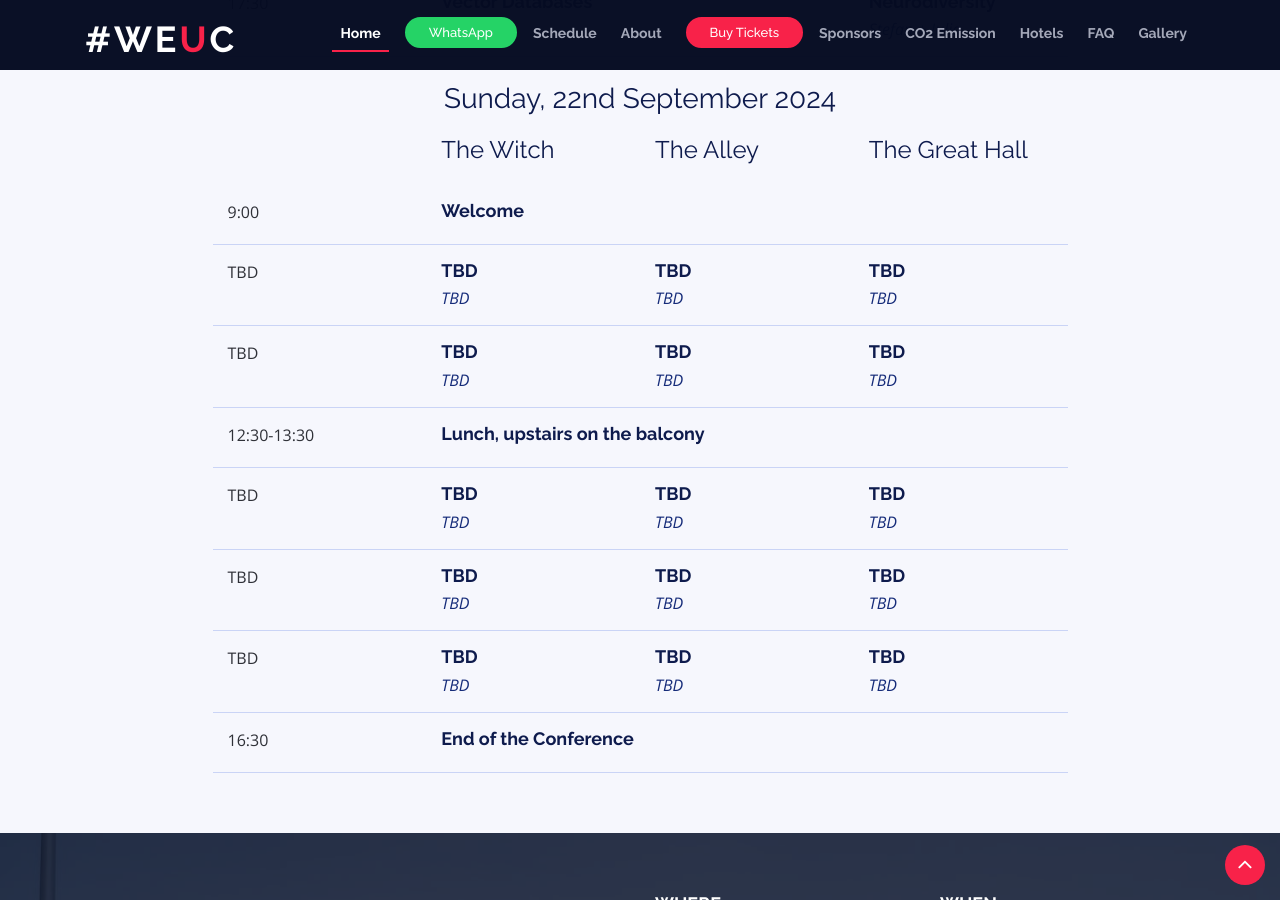
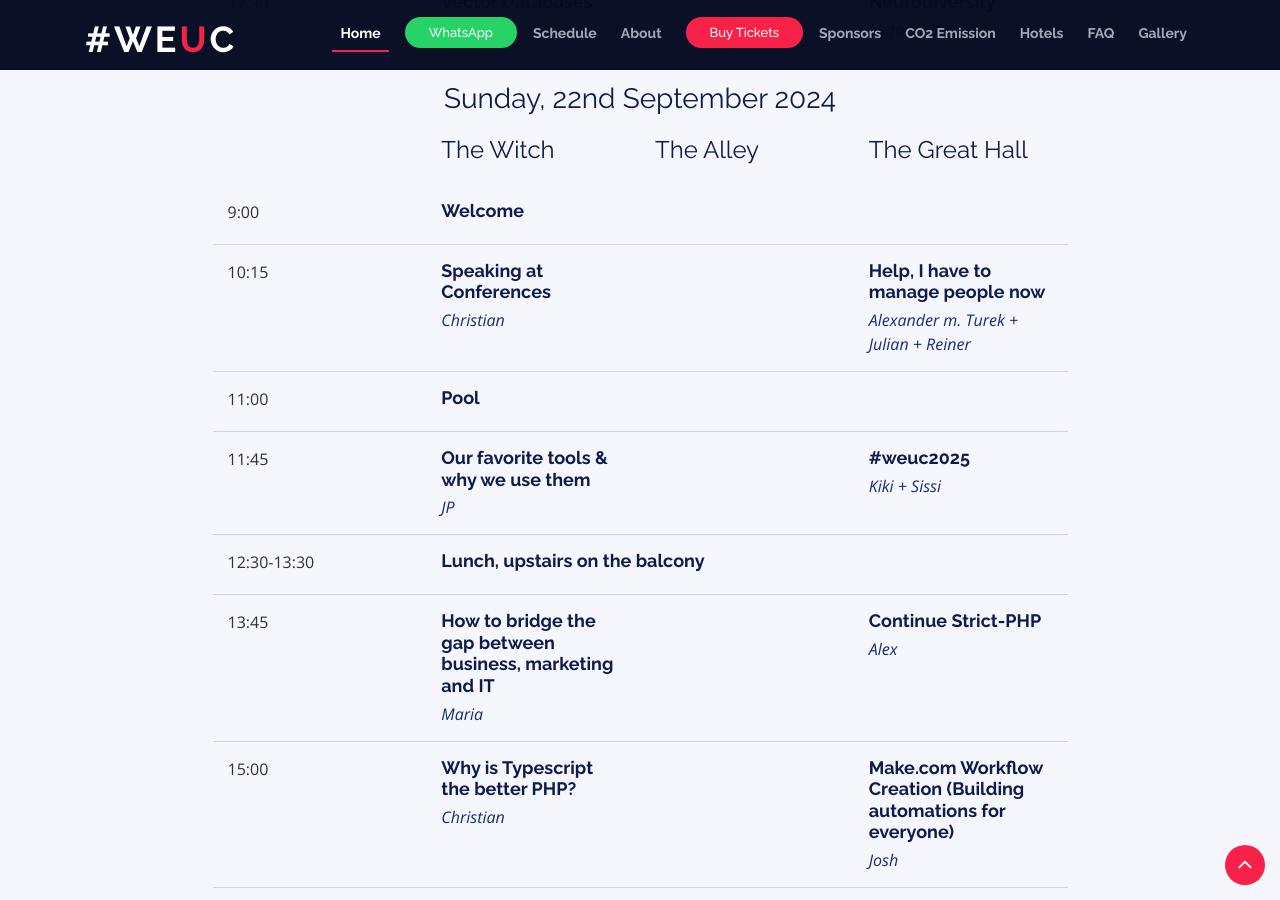
Before and after one commit to weuc/weuc.eu, a Jekyll site: the page built from index.html, in a window 1280 px wide and 900 px high, scrolled down 2467 px. Built offline with Jekyll 4.4.1, drawn with Linux system fonts in a browser that asks for light colours.

Commit message:
feat: update schedule

```diff
--- a/_includes/sections/schedule.html
+++ b/_includes/sections/schedule.html
@@ -184,37 +184,44 @@
 
                 <div class="row schedule-item">
                     <div class="col-md-3">
-                        <time>TBD</time>
+                        <time>10:15</time>
                     </div>
                     <div class="col-md-3">
-                        <h4>TBD</h4>
-                        <p>TBD</p>
+                        <h4>Speaking at Conferences</h4>
+                        <p>Christian</p>
                     </div>
                     <div class="col-md-3">
-                        <h4>TBD</h4>
-                        <p>TBD</p>
+                        <h4></h4>
                     </div>
                     <div class="col-md-3">
-                        <h4>TBD</h4>
-                        <p>TBD</p>
+                        <h4>Help, I have to manage people now</h4>
+                        <p>Alexander m. Turek + Julian + Reiner</p>
                     </div>
                 </div>
 
                 <div class="row schedule-item">
                     <div class="col-md-3">
-                        <time>TBD</time>
+                        <time>11:00</time>
+                    </div>
+                    <div class="col-md-3 col-md-9">
+                        <h4>Pool</h4>
+                    </div>
+                </div>
+
+                <div class="row schedule-item">
+                    <div class="col-md-3">
+                        <time>11:45</time>
                     </div>
                     <div class="col-md-3">
-                        <h4>TBD</h4>
-                        <p>TBD</p>
+                        <h4>Our favorite tools & why we use them</h4>
+                        <p>JP</p>
                     </div>
                     <div class="col-md-3">
-                        <h4>TBD</h4>
-                        <p>TBD</p>
+                        <h4></h4>
                     </div>
                     <div class="col-md-3">
-                        <h4>TBD</h4>
-                        <p>TBD</p>
+                        <h4>#weuc2025</h4>
+                        <p>Kiki + Sissi</p>
                     </div>
                 </div>
 
@@ -229,55 +236,35 @@
 
                 <div class="row schedule-item">
                     <div class="col-md-3">
-                        <time>TBD</time>
+                        <time>13:45</time>
                     </div>
                     <div class="col-md-3">
-                        <h4>TBD</h4>
-                        <p>TBD</p>
+                        <h4>How to bridge the gap between business, marketing and IT</h4>
+                        <p>Maria</p>
                     </div>
                     <div class="col-md-3">
-                        <h4>TBD</h4>
-                        <p>TBD</p>
+                        <h4></h4>
                     </div>
                     <div class="col-md-3">
-                        <h4>TBD</h4>
-                        <p>TBD</p>
+                        <h4>Continue Strict-PHP</h4>
+                        <p>Alex</p>
                     </div>
                 </div>
 
                 <div class="row schedule-item">
                     <div class="col-md-3">
-                        <time>TBD</time>
+                        <time>15:00</time>
                     </div>
                     <div class="col-md-3">
-                        <h4>TBD</h4>
-                        <p>TBD</p>
+                        <h4>Why is Typescript the better PHP?</h4>
+                        <p>Christian</p>
                     </div>
                     <div class="col-md-3">
-                        <h4>TBD</h4>
-                        <p>TBD</p>
+                        <h4></h4>
                     </div>
                     <div class="col-md-3">
-                        <h4>TBD</h4>
-                        <p>TBD</p>
-                    </div>
-                </div>
-
-                <div class="row schedule-item">
-                    <div class="col-md-3">
-                        <time>TBD</time>
-                    </div>
-                    <div class="col-md-3">
-                        <h4>TBD</h4>
-                        <p>TBD</p>
-                    </div>
-                    <div class="col-md-3">
-                        <h4>TBD</h4>
-                        <p>TBD</p>
-                    </div>
-                    <div class="col-md-3">
-                        <h4>TBD</h4>
-                        <p>TBD</p>
+                        <h4>Make.com Workflow Creation (Building automations for everyone)</h4>
+                        <p>Josh</p>
                     </div>
                 </div>
 
```
